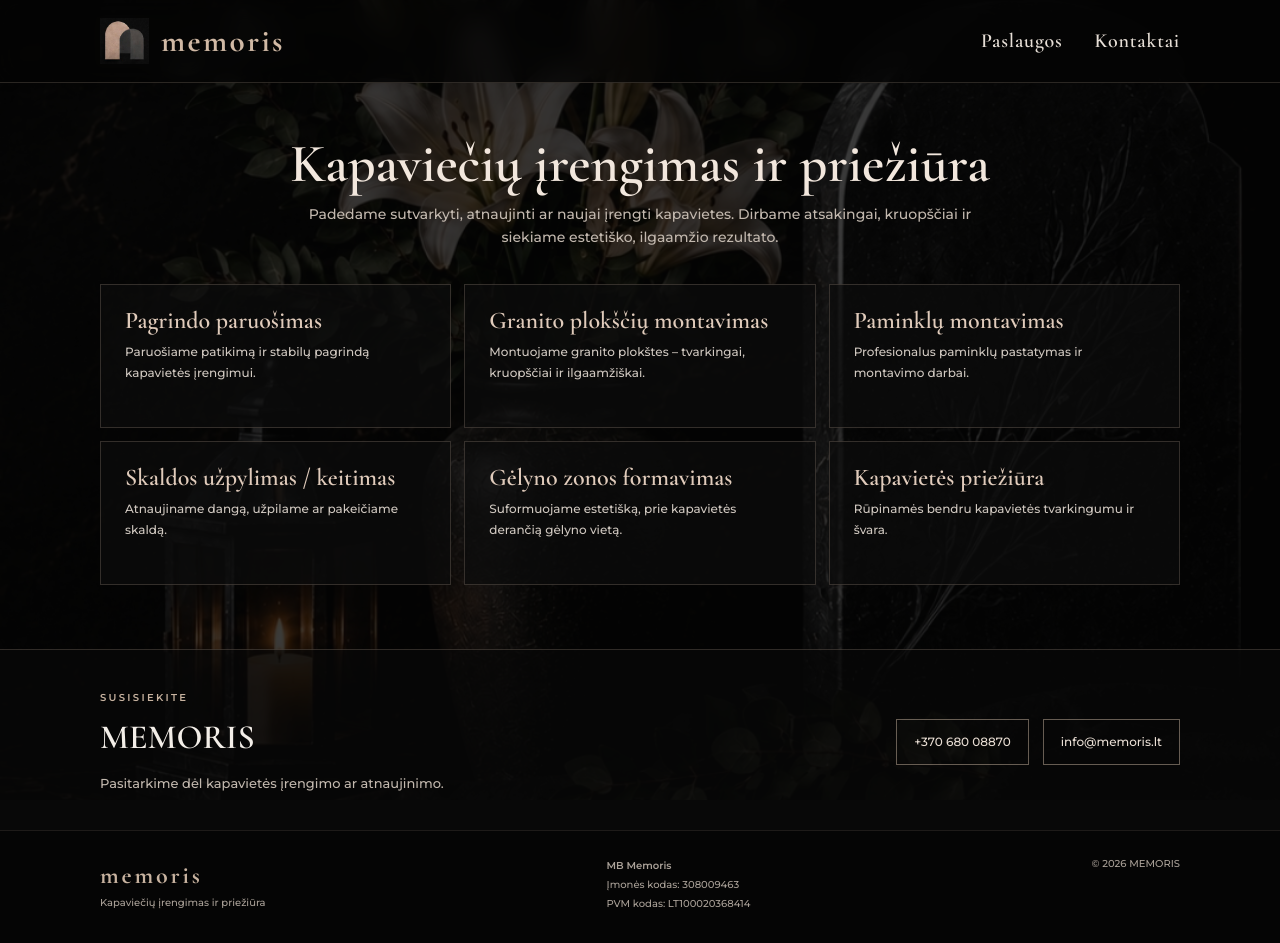
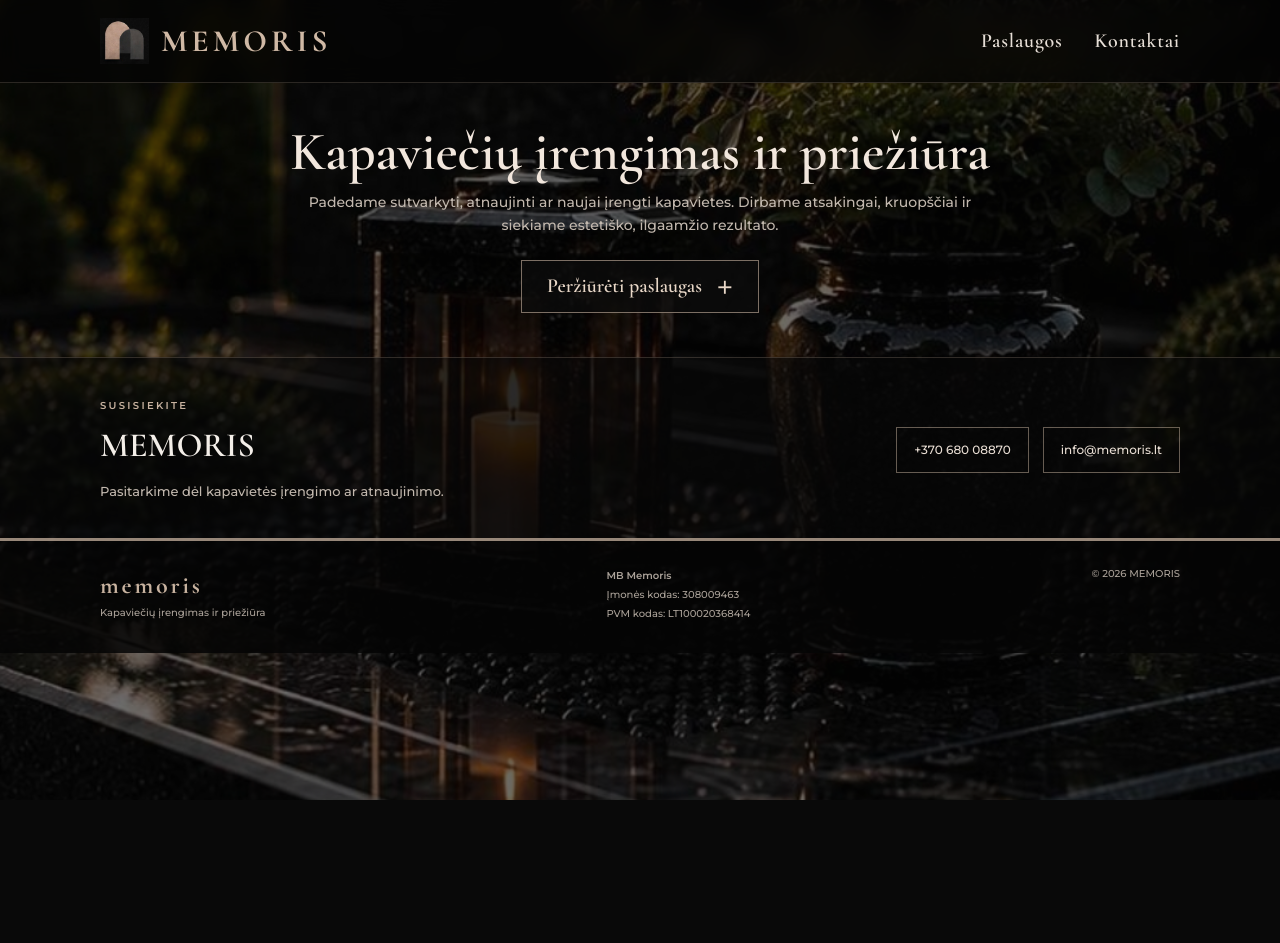
Before and after one commit to memorislit/Memoriswebsite, a plain HTML site: page index.html in a window 1280 px wide. After the commit the page ends 800 px from the top, so only its background shows below. Drawn offline with nearby package versions, Linux system fonts and the light colour scheme.

Commit message:
Use single brighter fixed background and collapsible services for compact homepage

```diff
--- a/index.html
+++ b/index.html
@@ -10,19 +10,19 @@
 :root{--gold:#c8b3a0;--text:#f3eee8;--muted:#c2b8ae;--dark:#090909}
 *{box-sizing:border-box}html{scroll-behavior:smooth;scroll-padding-top:88px}
 body{margin:0;background:var(--dark);color:var(--text);font-family:Montserrat,Arial,sans-serif;font-weight:500;line-height:1.65;min-height:100vh}
-body:before{content:"";position:fixed;inset:0;z-index:-2;background-image:url("Fonas2.jpg"),url("Fonas.jpg");background-position:center,center;background-size:cover,cover;background-repeat:no-repeat;background-attachment:fixed,fixed}
-body:after{content:"";position:fixed;inset:0;z-index:-1;background:rgba(4,4,4,.78)}
+body:before{content:"";position:fixed;inset:0;z-index:-2;background-image:url("Fonas.jpg");background-position:center;background-size:cover;background-repeat:no-repeat;background-attachment:fixed}
+body:after{content:"";position:fixed;inset:0;z-index:-1;background:rgba(4,4,4,.58)}
 a{color:inherit;text-decoration:none}.wrap{width:min(1080px,calc(100% - 36px));margin:0 auto}
 header{position:sticky;top:0;z-index:10;background:rgba(5,5,5,.78);backdrop-filter:blur(12px);border-bottom:1px solid rgba(200,179,160,.2)}
 .header{height:82px;display:flex;align-items:center;justify-content:space-between}
-.brand{display:flex;align-items:center;gap:12px}.logo-img{width:49px;height:50px;object-fit:contain;display:block}.brand-name{font-family:"Cormorant Garamond",serif;font-weight:700;font-size:31px;letter-spacing:.08em;color:#d0b9a5;line-height:1}
+.brand{display:flex;align-items:center;gap:12px}.logo-img{width:49px;height:50px;object-fit:contain;display:block}.brand-name{font-family:"Cormorant Garamond",serif;font-weight:700;font-size:31px;letter-spacing:.13em;color:#d0b9a5;line-height:1;font-family:"Cormorant Garamond",serif;font-weight:700}
 nav{display:flex;gap:32px}nav a{font-family:"Cormorant Garamond",serif;font-size:20px;font-weight:600;letter-spacing:.04em;color:#e6ded6;transition:color .2s}nav a:hover{color:var(--gold)}
-main{padding:46px 0 64px}.intro{text-align:center;margin:0 auto 34px;max-width:800px}
+main{padding:34px 0 44px}.intro{text-align:center;margin:0 auto 22px;max-width:800px}
 .kicker{color:var(--gold);text-transform:uppercase;letter-spacing:.23em;font-size:10px;font-weight:600}
 h1,h2,h3{font-family:"Cormorant Garamond",serif;font-weight:600}
 h1{font-size:clamp(36px,5vw,54px);line-height:1.1;margin:5px 0;color:#f2e7dd}
 .intro p{font-size:14px;color:var(--muted);margin:10px auto 0;max-width:700px}
-.services-grid{display:grid;grid-template-columns:repeat(3,1fr);gap:13px}
+.services-grid{display:grid;grid-template-columns:repeat(3,1fr);gap:13px;margin-top:14px}.services-grid[hidden]{display:none}.services-toggle{display:flex;align-items:center;justify-content:center;gap:14px;margin:0 auto;background:rgba(12,12,12,.78);color:#e8d7c7;border:1px solid rgba(200,179,160,.6);padding:13px 25px;font-family:"Cormorant Garamond",serif;font-size:20px;font-weight:600;cursor:pointer;transition:.2s}.services-toggle:hover{background:rgba(200,179,160,.18);border-color:var(--gold)}.services-toggle span{font-family:Montserrat,sans-serif;font-size:17px}
 .service{min-height:144px;padding:22px 24px;background:rgba(12,12,12,.76);border:1px solid rgba(200,179,160,.22);transition:.25s}
 .service:hover{border-color:rgba(200,179,160,.62);background:rgba(15,13,12,.9)}
 .service h3{font-size:24px;font-weight:600;margin:0 0 7px;color:#e0cbbb;line-height:1.2}
@@ -31,7 +31,7 @@ h1{font-size:clamp(36px,5vw,54px);line-height:1.1;margin:5px 0;color:#f2e7dd}
 .contact-inner{display:flex;align-items:center;justify-content:space-between;gap:35px}
 .contact-title h2{font-size:34px;margin:4px 0 0}.contact-title p{color:var(--muted);font-size:13px;margin:7px 0 0}
 .contact-links{display:flex;gap:14px;flex-wrap:wrap}.contact-link{border:1px solid rgba(200,179,160,.5);padding:12px 17px;font-size:12px;color:#e9ded4;transition:.2s}.contact-link:hover{background:var(--gold);color:#111}
-footer{padding:25px 0 30px;background:rgba(5,5,5,.86);border-top:1px solid rgba(200,179,160,.12);color:#aaa198;font-size:10px}
+footer{padding:25px 0 30px;background:rgba(5,5,5,.86);border-top:3px solid rgba(200,179,160,.75);color:#aaa198;font-size:10px}
 .footer{display:flex;justify-content:space-between;gap:25px;align-items:flex-start;flex-wrap:wrap}.footer-brand{font-family:"Cormorant Garamond",serif;font-size:24px;font-weight:700;letter-spacing:.12em;color:var(--gold)}.details{line-height:1.9}
 @media(max-width:760px){.services-grid{grid-template-columns:1fr 1fr}.contact-inner{align-items:flex-start;flex-direction:column}.contact-links{gap:10px}}
 @media(max-width:520px){.header{height:70px}.logo-img{width:39px;height:42px}.brand-name{font-size:27px}nav{gap:17px}nav a{font-size:18px}.services-grid{grid-template-columns:1fr}.service{min-height:unset;padding:18px 20px}.service h3{font-size:23px}main{padding-top:34px}.intro{margin-bottom:24px}.contact-title h2{font-size:29px}}
@@ -39,13 +39,13 @@ footer{padding:25px 0 30px;background:rgba(5,5,5,.86);border-top:1px solid rgba(
 </head>
 <body>
 <header><div class="wrap header">
-<a class="brand" href="#pradzia" aria-label="Memoris pradžia"><img class="logo-img" src="Logo1.jpg" alt="MEMORIS logotipas"><span class="brand-name">memoris</span></a>
+<a class="brand" href="#pradzia" aria-label="Memoris pradžia"><img class="logo-img" src="Logo1.jpg" alt="MEMORIS logotipas"><span class="brand-name">MEMORIS</span></a>
 <nav aria-label="Pagrindinė navigacija"><a href="#paslaugos">Paslaugos</a><a href="#kontaktai">Kontaktai</a></nav>
 </div></header>
 <main id="pradzia"><div class="wrap">
 <div class="intro" id="paslaugos"><h1>Kapaviečių įrengimas ir priežiūra</h1>
 <p>Padedame sutvarkyti, atnaujinti ar naujai įrengti kapavietes. Dirbame atsakingai, kruopščiai ir siekiame estetiško, ilgaamžio rezultato.</p></div>
-<div class="services-grid">
+<button class="services-toggle" id="servicesToggle" aria-expanded="false" aria-controls="servicesGrid">Peržiūrėti paslaugas <span aria-hidden="true">＋</span></button><div class="services-grid" id="servicesGrid" hidden>
 <article class="service"><h3>Pagrindo paruošimas</h3><p>Paruošiame patikimą ir stabilų pagrindą kapavietės įrengimui.</p></article>
 <article class="service"><h3>Granito plokščių montavimas</h3><p>Montuojame granito plokštes – tvarkingai, kruopščiai ir ilgaamžiškai.</p></article>
 <article class="service"><h3>Paminklų montavimas</h3><p>Profesionalus paminklų pastatymas ir montavimo darbai.</p></article>
```
